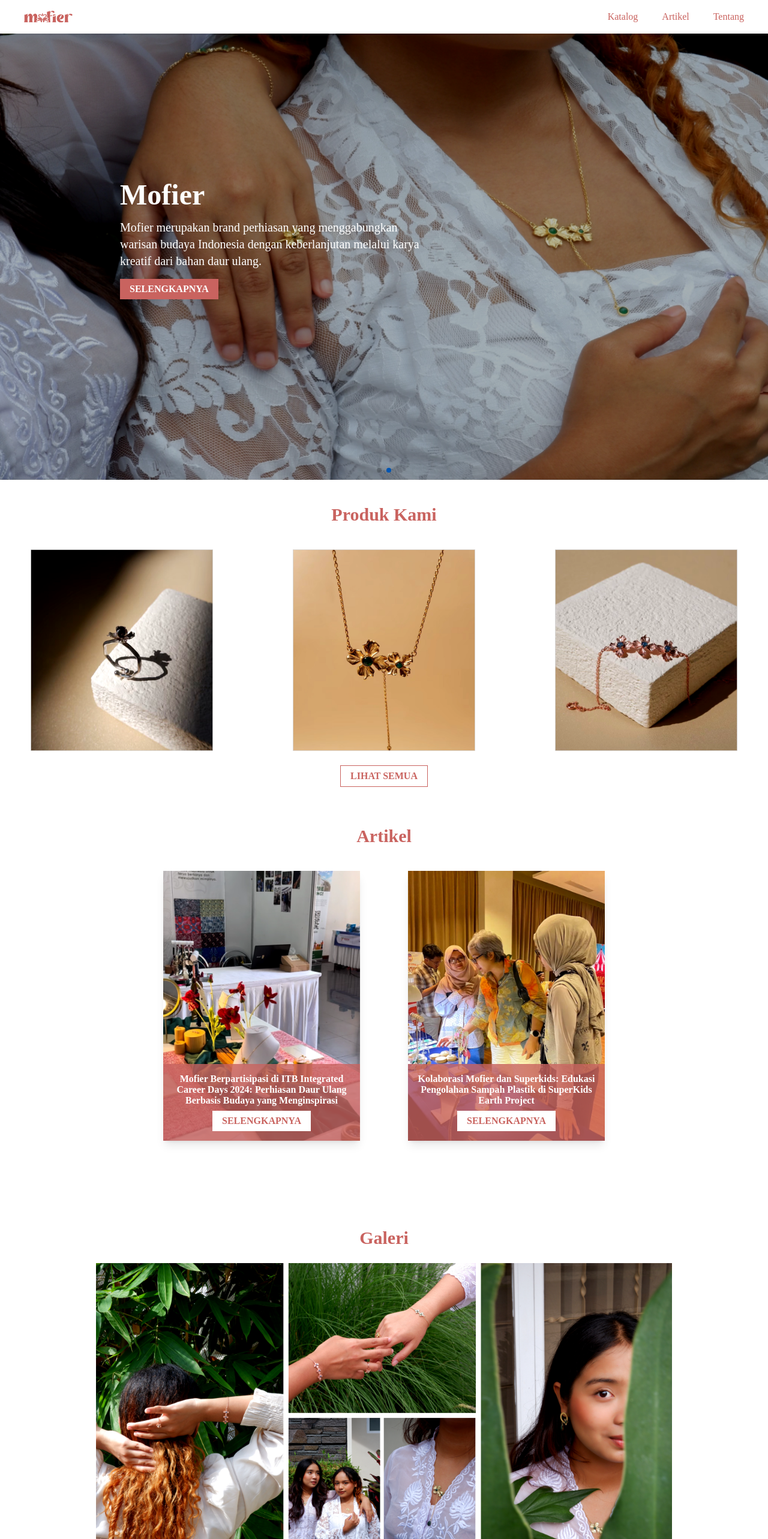
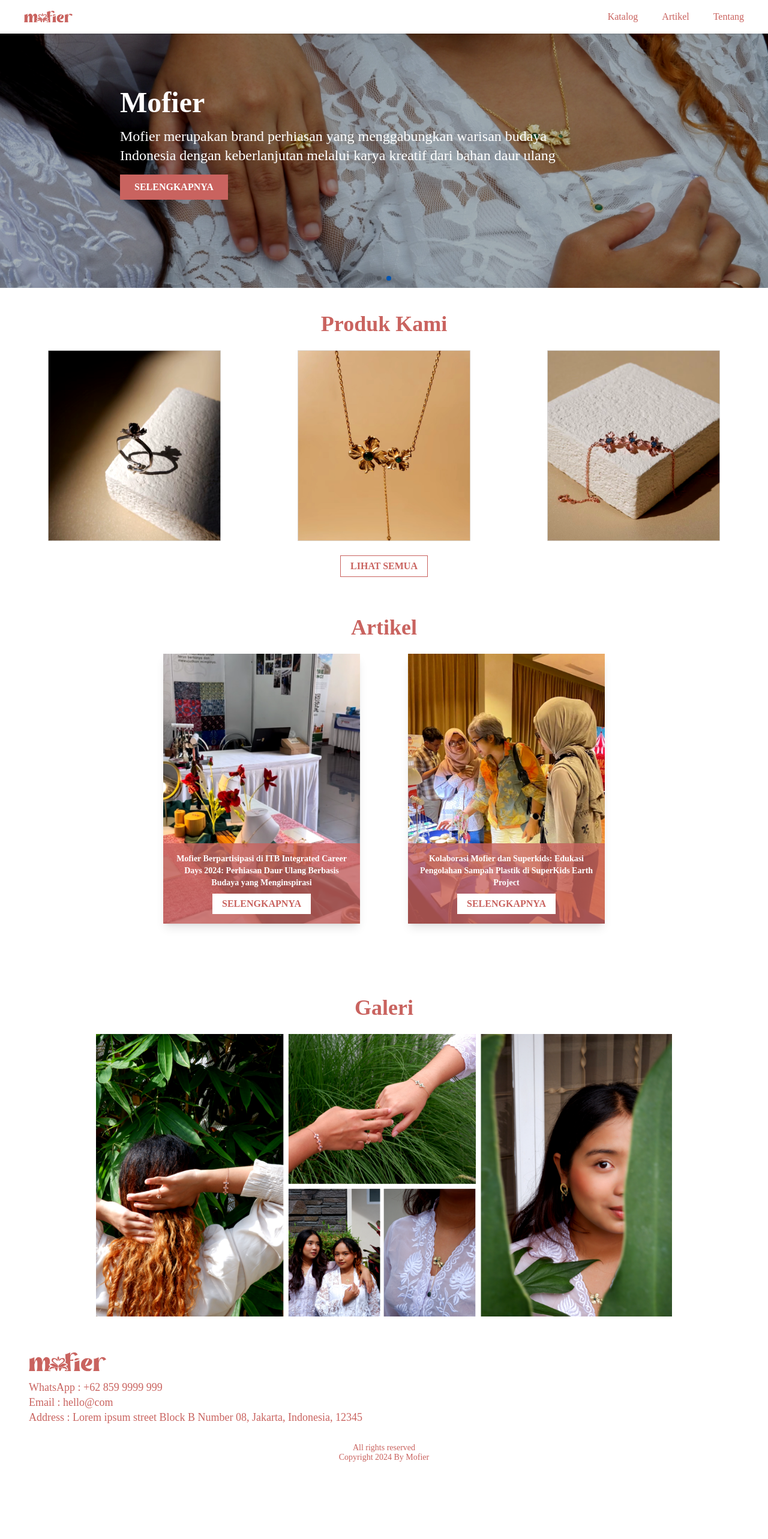
Before and after one commit to tiaracalistaka/mofierweb, a Next.js app: page / in a window 1280 px wide. Shown: the top 2566 px of the page at 60% size. After the commit the page ends 2458 px from the top, so only its background shows below. Built offline with nearby package versions, Linux system fonts and the light colour scheme.

Commit message:
responsive kurang onboarding hp

```diff
--- a/app/about/page.tsx
+++ b/app/about/page.tsx
@@ -18,8 +18,8 @@
 
           {/* Tentang - kanan atas */}
           <div className="bg-secondary text-white p-6 sm:p-8 flex flex-col justify-center relative ">
-            <h2 className="text-center sm:text-left text-base sm:text-xl md:text-2xl lg:text-3xl xl:text-4xl md:font-semibold font-medium mb-1 sm:mb-2 md:mx-2 lg:mx-4 sm:mx-0.5">Tentang</h2>
-            <p className="text-xs sm:text-sm md:text-base lg:text-xl xl:text-2xl font-light text-justify md:mx-2 lg:mx-4 sm:mx-0.5">
+            <h2 className="text-center sm:text-left text-lg sm:text-xl md:text-2xl lg:text-3xl xl:text-3xl md:font-semibold font-medium mb-1 sm:mb-2 md:mx-2 lg:mx-4 sm:mx-0.5">Tentang</h2>
+            <p className="text-sm sm:text-sm md:text-base lg:text-lg xl:text-lg font-light text-justify md:mx-2 lg:mx-4 sm:mx-0.5">
               Merayakan warisan budaya Indonesia dengan keberlanjutan, menciptakan perhiasan unik dari bahan daur ulang yang memancarkan keindahan dan makna.
             </p>
             <img
@@ -31,8 +31,8 @@
 
           {/* Perjalanan Mofier - kiri bawah */}
           <div className="p-6 sm:p-8 bg-white flex flex-col justify-center text-secondary md:mx-2 lg:mx-4 sm:mx-0.5">
-            <h2 className="text-primary text-center sm:text-left text-base sm:text-xl md:text-2xl lg:text-3xl xl:text-4xl md:font-semibold font-medium mb-1 sm:mb-3">Perjalanan Mofier</h2>
-            <p className="leading-relaxed text-xs sm:text-sm md:text-base lg:text-xl xl:text-2xl text-justify">
+            <h2 className="text-primary text-center sm:text-left text-lg sm:text-xl md:text-2xl lg:text-3xl xl:text-3xl md:font-semibold font-medium mb-1 sm:mb-3">Perjalanan Mofier</h2>
+            <p className="leading-relaxed text-sm sm:text-sm md:text-base lg:text-lg xl:text-lg text-justify">
               Dahulu, <span className="font-bold">Mofier</span> hanyalah sebuah ide sederhana—
               Mimpi anak muda untuk memberikan sesuatu yang lebih berarti dari sekadar perhiasan. Mimpi ini lahir dari keinginan untuk melestarikan warisan budaya Indonesia, sebuah upaya untuk menjaga keindahan dan makna yang terkandung dalam tradisi Nusantara.
               <br /><br />
@@ -54,8 +54,8 @@
             <img src="About2.png" alt="About Image 3" className="w-full h-auto sm:h-full object-cover" />
           </div>
           <div className="p-6 sm:p-8 bg-white flex flex-col justify-center text-secondary md:mx-2 lg:mx-4 sm:mx-0.5">
-            <h2 className="text-primary text-center sm:text-left text-base sm:text-xl md:text-2xl lg:text-3xl xl:text-4xl font-semibold mb-2 sm:mb-3">Visi dan Misi</h2>
-            <p className="leading-relaxed text-xs sm:text-sm md:text-base lg:text-xl xl:text-2xl text-justify">
+            <h2 className="text-primary text-center sm:text-left text-lg sm:text-xl md:text-2xl lg:text-3xl xl:text-3xl font-semibold mb-2 sm:mb-3">Visi dan Misi</h2>
+            <p className="leading-relaxed text-sm sm:text-sm md:text-base lg:text-lg xl:text-lg text-justify">
               <span className="font-bold">Mofier</span> adalah brand perhiasan Indonesia yang berkomitmen menjadi pelopor dalam industri perhiasan berkelanjutan. Dengan mengintegrasikan budaya dan keahlian tradisional Indonesia, <span className="font-bold">Mofier</span> menciptakan perhiasan yang ramah lingkungan dan memberdayakan pengrajin lokal. Mofier memiliki tujuan untuk meningkatkan kepercayaan diri pelanggan melalui karya yang merayakan warisan Indonesia.
               <br /><br />
               <span className="font-bold">Mofier</span> hadir sebagai merek perhiasan Indonesia yang mengusung suara elegan, peduli lingkungan, dan dukungan positif. Dengan karakteristik yang memadukan keanggunan, tanggung jawab, dan semangat positif, <span className="font-bold">Mofier</span> terinspirasi untuk mendorong pilihan hidup yang sadar dan modern dalam gaya hidup yang berkelanjutan. Kami dapat menyampaikan pesan-pesan dengan gaya yang lembut dan membangun untuk kesejahteraan kehidupan yang penuh kesadaran.
@@ -65,7 +65,7 @@
 
         {/* Hubungi Kami Section */}
         <section className="relative text-center py-12 sm:py-16">
-          <h2 className="text-primary text-center text-base sm:text-xl md:text-2xl lg:text-3xl xl:text-4xl font-semibold mb-4 sm:mb-6">Hubungi Kami</h2>
+          <h2 className="text-primary text-center text-lg sm:text-xl md:text-2xl lg:text-3xl xl:text-3xl font-semibold mb-4 sm:mb-6">Hubungi Kami</h2>
 
           {/* Grid Gambar Hubungi Kami */}
           <div className="flex justify-center mb-6 px-8 sm:px-10 md:px-10 lg:px-40">
--- a/app/catalog/page.tsx
+++ b/app/catalog/page.tsx
@@ -11,7 +11,7 @@
       <main className="max-w-screen-lg mx-auto mt-3 py-8 space-y-8 px-4">
         {/* Rekomendasi Section */}
         <section className="text-center space-y-3 sm:pl-20">
-          <h1 className="text-sm mb-1 sm:text-xl md:text-2xl lg:text-3xl xl:text-4xl font-semibold text-primary mt-10">
+          <h1 className="text-lg sm:text-xl md:text-2xl lg:text-3xl xl:text-3xl font-semibold text-primary mt-10">
             Rekomendasi
           </h1>
 
@@ -25,7 +25,7 @@
 
             {/* Collection Details */}
             <div className="space-y-2 sm:space-y-4 text-center sm:text-left sm:w-1/2">
-              <h2 className="text-sm sm:text-xl md:text-2xl lg:text-3xl xl:text-4xl font-semibold text-primary">
+              <h2 className="text-lg sm:text-xl md:text-2xl lg:text-3xl xl:text-3xl font-semibold text-primary">
                 Larasati Collection
               </h2>
               <a
--- a/app/page.tsx
+++ b/app/page.tsx
@@ -13,14 +13,14 @@
       <HeroSlider />
       {/* Produk Kami Section */}
       <section className="text-center mt-10 mb-16">
-        <h2 className="text-lg sm:text-2xl md:text-3xl font-bold text-primary mb-10">Produk Kami</h2>
-        <div className="grid grid-cols-1 md:grid-cols-3 gap-8">
+        <h2 className="text-lg sm:text-xl md:text-2xl lg:text-3xl xl:text-4xl font-bold text-primary mb-3 md:mb-6">Produk Kami</h2>
+        <div className="grid grid-cols-1 sm:grid-cols-3 gap-2 lg:gap-8 px-8">
           {/* Card 1 */}
-          <div className="relative overflow-hidden group">
+          <div className="relative overflow-hidden group ">
             <img
               src="Ring.png"
               alt="Ring"
-              className="w-full md:w-3/4 h-auto mx-auto object-cover"
+              className="h-[420px] w-[400px] sm:w-full md:w-3/4 sm:h-auto mx-auto object-cover"
             />
             <div className="absolute inset-0 bg-black bg-opacity-30 md:w-3/4 mx-auto flex items-center justify-center text-white opacity-0 group-hover:opacity-100 transition-opacity">
               <span className="text-xl font-semibold">Larasati Ring</span>
@@ -57,18 +57,18 @@
       </section>
 
 
-      <section className="text-center mt-16 mb-20">
-        <h2 className="text-lg sm:text-2xl md:text-3xl font-bold text-primary mb-10">Artikel</h2>
+      <section className="text-center mt-10 mb-3 sm:px-10 sm:mb-10 lg:mb-20">
+        <h2 className="text-lg sm:text-xl md:text-2xl lg:text-3xl xl:text-4xl font-bold text-primary mb-3 md:mb-6">Artikel</h2>
         <div className="container mx-auto px-4 grid grid-cols-1 sm:grid-cols-2 gap-20 max-w-3xl">
           {/* Article 1 */}
           <div className="relative group overflow-hidden shadow-lg max-w-sm mx-auto">
             <img
               src="Artikel1.png"
               alt="Artikel 1"
-              className="w-full h-[450px] object-cover transition-transform duration-300 group-hover:scale-105"
+              className="sm:w-[250px] sm:h-[350px] lg:w-full lg:h-[450px] object-cover transition-transform duration-300 group-hover:scale-105"
             />
             <div className="absolute bottom-0 left-0 right-0 bg-primary bg-opacity-80 p-4 text-white">
-              <p className="text-md font-semibold mb-2">
+              <p className="text-sm sm:text-md font-semibold mb-2">
                 Mofier Berpartisipasi di ITB Integrated Career Days 2024: Perhiasan Daur Ulang Berbasis Budaya yang Menginspirasi
               </p>
               <a href="/artikel1" className="inline-block px-4 py-2 bg-white text-primary font-semibold hover:bg-secondary hover:text-white transition">
@@ -82,10 +82,10 @@
             <img
               src="Artikel2.png"
               alt="Artikel 2"
-              className="w-full h-[450px] object-cover transition-transform duration-300 group-hover:scale-105"
+              className="sm:w-[250px] sm:h-[350px] lg:w-full lg:h-[450px] object-cover transition-transform duration-300 group-hover:scale-105"
             />
             <div className="absolute bottom-0 left-0 right-0 bg-primary bg-opacity-80 p-4 text-white">
-              <p className="text-md font-semibold mb-2">
+              <p className="text-sm sm:text-md font-semibold mb-2">
                 Kolaborasi Mofier dan Superkids: Edukasi Pengolahan Sampah Plastik di SuperKids Earth Project
               </p>
               <a href="/artikel2" className="inline-block px-4 py-2 bg-white text-primary font-semibold hover:bg-secondary hover:text-white transition">
@@ -98,12 +98,12 @@
 
 
       {/* Galeri Section */}
-      <section className="relative text-center py-16">
-          <h2 className="text-primary text-lg sm:text-2xl md:text-3xl font-semibold mb-6">Galeri</h2>
+      <section className="relative text-center sm:py-10">
+          <h2 className="text-primary text-lg sm:text-xl md:text-2xl lg:text-3xl xl:text-4xl font-semibold mb-3 md:mb-6">Galeri</h2>
 
 
           {/* Grid Gambar Galeri */}
-          <div className="flex justify-center pl-40 md:pl-40 pr-40 md:pr-40">
+          <div className="flex justify-center px-10 md:pl-40 md:pr-40">
             <img src="Galeri.png" alt="Galeri" className="w-full h-100" />
 
           </div>
--- a/components/Footer/index.tsx
+++ b/components/Footer/index.tsx
@@ -9,7 +9,7 @@
 export default function Footer({ ...props }: Props) {
   return (
     <footer {...props} className={`${props.className} flex flex-col py-[46px] md:py-5 bg-white`}>
-      <div className="container-xs flex flex-col items-start gap-4 md:px-5">
+      <div className="container-xs flex flex-col items-start gap-4 md:px-5 lg:px-4">
 
         {/* Bagian Logo */}
         <div className="flex flex-col items-start gap-1">
@@ -22,13 +22,13 @@
 
         {/* Bagian Informasi Kontak */}
         <div className="flex flex-col items-start gap-1 ml-8 lg:ml-15">
-          <Text as="p" className="text-[11px] sm:text-[14px] md:text-[16px] font-light text-primary">
+          <Text as="p" className="text-[11px] sm:text-[14px] md:text-[16px] lg:text-[18px] font-light text-primary">
             WhatsApp : +62 859 9999 999
           </Text>
-          <Text as="p" className="text-[11px] xs: sm:text-[14px] md:text-[16px] font-light text-primary">
+          <Text as="p" className="text-[11px] xs: sm:text-[14px] md:text-[16px] lg:text-[18px] font-light text-primary">
             Email : hello@com
           </Text>
-          <Text as="p" className="text-[11px] xs: sm:text-[14px] md:text-[16px] font-light text-primary">
+          <Text as="p" className="text-[11px] xs: sm:text-[14px] md:text-[16px] lg:text-[18px] font-light text-primary">
             Address : Lorem ipsum street Block B Number 08, Jakarta, Indonesia, 12345
           </Text>
         </div>
@@ -37,10 +37,10 @@
 
       {/* Bagian Copyright */}
       <div className="flex flex-col items-center justify-center mt-8">
-        <Text as="p" className="text-[8px] sm:text-[12px] font-light text-primary">
+        <Text as="p" className="text-[8px] sm:text-[12px] lg:text-[14px] font-light text-primary">
           All rights reserved{" "}
         </Text>
-        <Text as="p" className="text-[8px] sm:text-[12px] font-light text-primary">
+        <Text as="p" className="text-[8px] sm:text-[12px] lg:text-[14px] font-light text-primary">
           Copyright 2024 By Mofier
         </Text>
       </div>
--- a/components/Header/index.tsx
+++ b/components/Header/index.tsx
@@ -18,7 +18,7 @@
         </Link>
 
         {/* Desktop Nav Links */}
-        <nav className="hidden sm:flex gap-10">
+        <nav className="hidden sm:flex gap-10 ">
           <a href="/catalog" className="text-primary font-medium hover:text-secondary">Katalog</a>
           <a href="/artikel" className="text-primary font-medium hover:text-secondary">Artikel</a>
           <a href="/about" className="text-primary font-medium hover:text-secondary">Tentang</a>
@@ -26,7 +26,7 @@
 
         {/* Mobile Menu Icon */}
         <button
-          className="sm:hidden text-primary text-2xl"
+          className="sm:hidden text-primary text-2xl lg:text-3xl"
           onClick={toggleSidebar}
           aria-label="Toggle sidebar"
         >
--- a/components/HeroSlider/index.tsx
+++ b/components/HeroSlider/index.tsx
@@ -5,19 +5,24 @@
 import 'swiper/css/pagination';
 import 'swiper/css/autoplay';
 
-// Impor modul yang diperlukan dari 'swiper/modules'
+// Import modul yang diperlukan dari 'swiper/modules'
 import { Autoplay, Pagination } from 'swiper/modules';
 
 const HeroSlider: React.FC = () => {
   return (
-    <div className="relative w-full h-screen overflow-hidden">
+    <div className="relative h-[50vh] sm:h-[60vh] md:h-[60vh] w-full overflow-hidden">
       {/* Bagian teks dan tombol yang tetap di atas */}
-      <div className="absolute inset-0 bg-black bg-opacity-30 flex flex-col justify-center items-start p-10 z-10">
-        <h1 className="text-5xl font-bold text-white ml-40">Mofier</h1>
-        <p className="text-xl font-medium text-white mt-4 max-w-lg ml-40">
-          Mofier merupakan brand perhiasan yang menggabungkan warisan budaya Indonesia dengan keberlanjutan melalui karya kreatif dari bahan daur ulang.
+      <div className="absolute inset-0 bg-black bg-opacity-30 flex flex-col justify-start sm:justify-center items-start p-6 sm:p-10 z-10 mt-10 sm:mt-0">
+        <h1 className="text-2xl sm:text-3xl md:text-4xl lg:text-5xl font-bold text-white ml-5 sm:ml-10 md:ml-20 lg:ml-40">
+          Mofier
+        </h1>
+        <p className="text-sm sm:text-lg md:text-xl lg:text-xl xl:text-2xl font-medium text-white mt-2 sm:mt-4 max-w-sm sm:max-w-base md:max-w-lg lg:max-w-2xl xl:max-w-3xl ml-5 sm:ml-10 md:ml-20 lg:ml-40">
+          Mofier merupakan brand perhiasan yang menggabungkan warisan budaya Indonesia dengan keberlanjutan melalui karya kreatif dari bahan daur ulang
         </p>
-        <a href="/about" className="px-4 py-2 mt-4 bg-primary text-white font-semibold ml-40 hover:bg-secondary hover:text-white transition">
+        <a
+          href="/about"
+          className="px-4 py-2 sm:px-6 sm:py-3 mt-4 bg-primary text-white font-semibold ml-5 sm:ml-10 md:ml-20 lg:ml-40 hover:bg-secondary hover:text-white transition"
+        >
           SELENGKAPNYA
         </a>
       </div>
@@ -28,15 +33,23 @@
         spaceBetween={0}                  // Tidak ada jarak antar slide
         slidesPerView={1}                 // Menampilkan satu slide pada satu waktu
         loop={true}                       // Membuat slider loop
-        autoplay={{ delay: 3000 }}       // Waktu delay autoplay (10000 ms = 10 detik)
+        autoplay={{ delay: 3000 }}        // Waktu delay autoplay (3000 ms = 3 detik)
         pagination={{ clickable: true }}  // Pagination dengan indikator yang bisa diklik
         className="h-full w-full"
       >
         <SwiperSlide>
-          <img src="Home.png" alt="Slider Image 1" className="w-full h-full object-cover" />
+          <img
+            src="Home.png"
+            alt="Slider Image 1"
+            className="w-full h-[80vh] sm:h-[70vh] md:h-[60vh] lg:h-full object-cover"
+          />
         </SwiperSlide>
         <SwiperSlide>
-          <img src="Home2.png" alt="Slider Image 2" className="w-full h-full object-cover" />
+          <img
+            src="Home2.png"
+            alt="Slider Image 2"
+            className="w-full h-[80vh] sm:h-[70vh] md:h-[60vh] lg:h-full object-cover"
+          />
         </SwiperSlide>
       </Swiper>
     </div>
```
